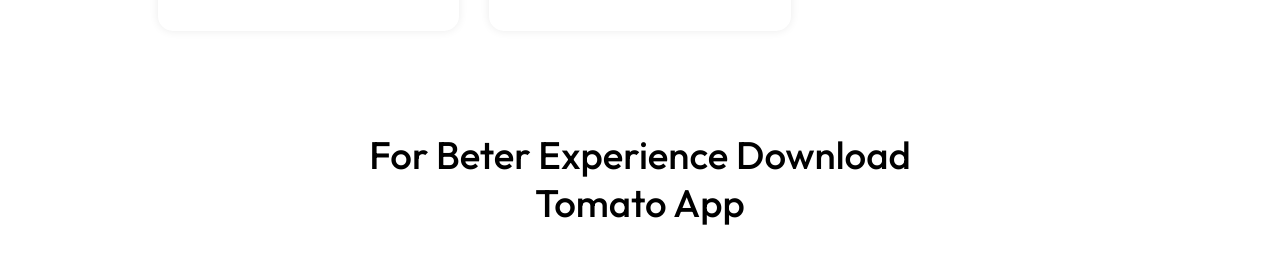
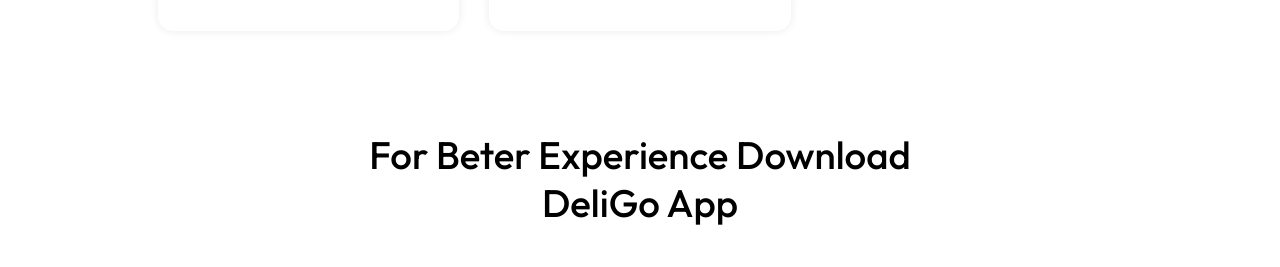
Before and after one commit to Anvithshetty17/food-delivery-app, a React (Vite) app: page / in a window 1280 px wide. Shown: the part 5803-6070 px from the top of the page. Built offline with nearby package versions, Linux system fonts and the light colour scheme.

Commit message:
Update AppDownload.jsx

```diff
--- a/src/Components/AppDownload/AppDownload.jsx
+++ b/src/Components/AppDownload/AppDownload.jsx
@@ -4,7 +4,8 @@
 const AppDownload = () => {
   return (
     <div className='App-Download' id='App-Download'>
-        <p>For Beter Experience Download <br/> Tomato App</p>
+        <p>For Beter Experience Download <br/>
+DeliGo App</p>
         <div className="App-Download-platform">
             <img src={assets.play_store} alt="" /><img src={assets.app_store} alt="" />
         </div>
```
